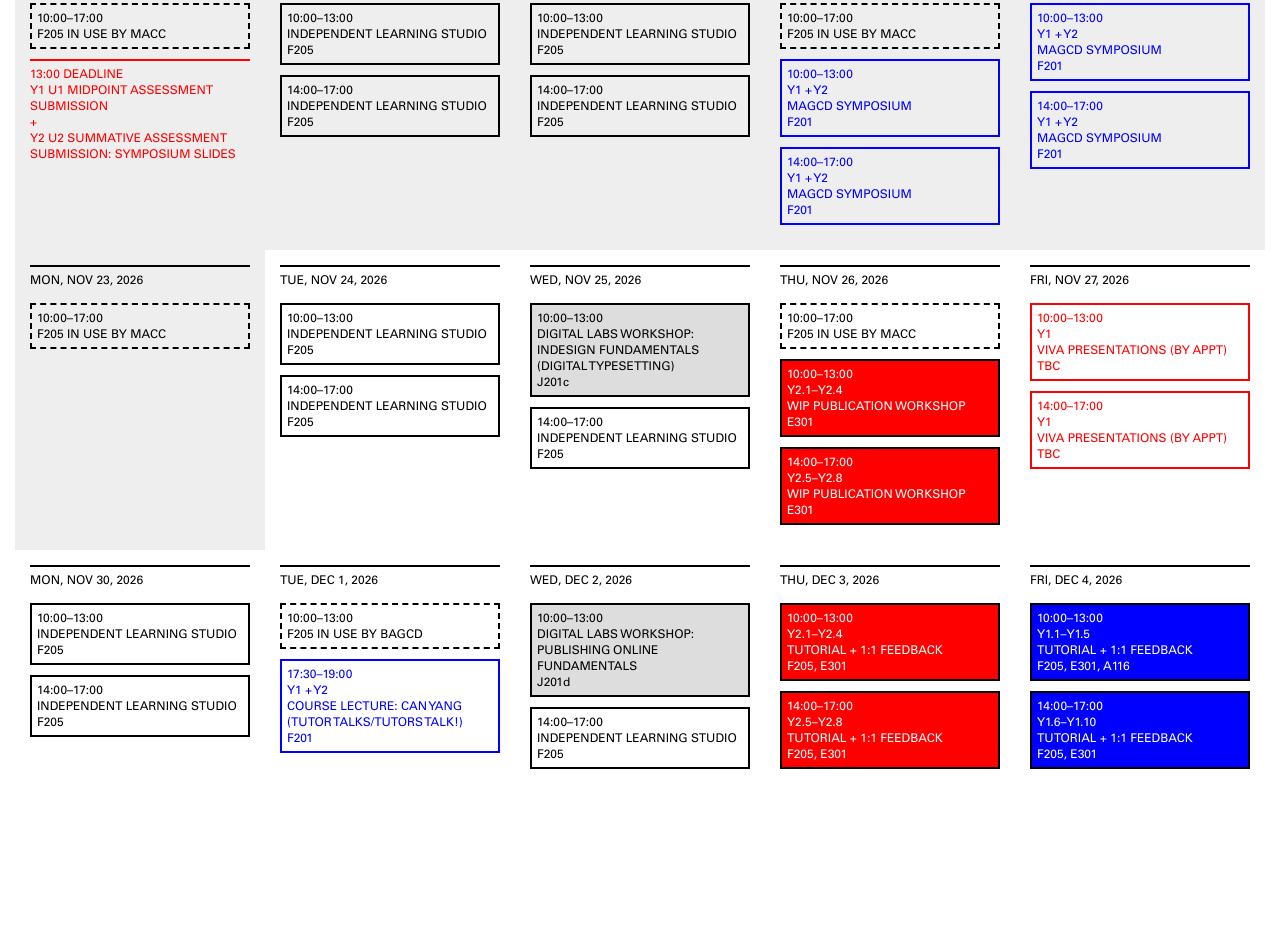
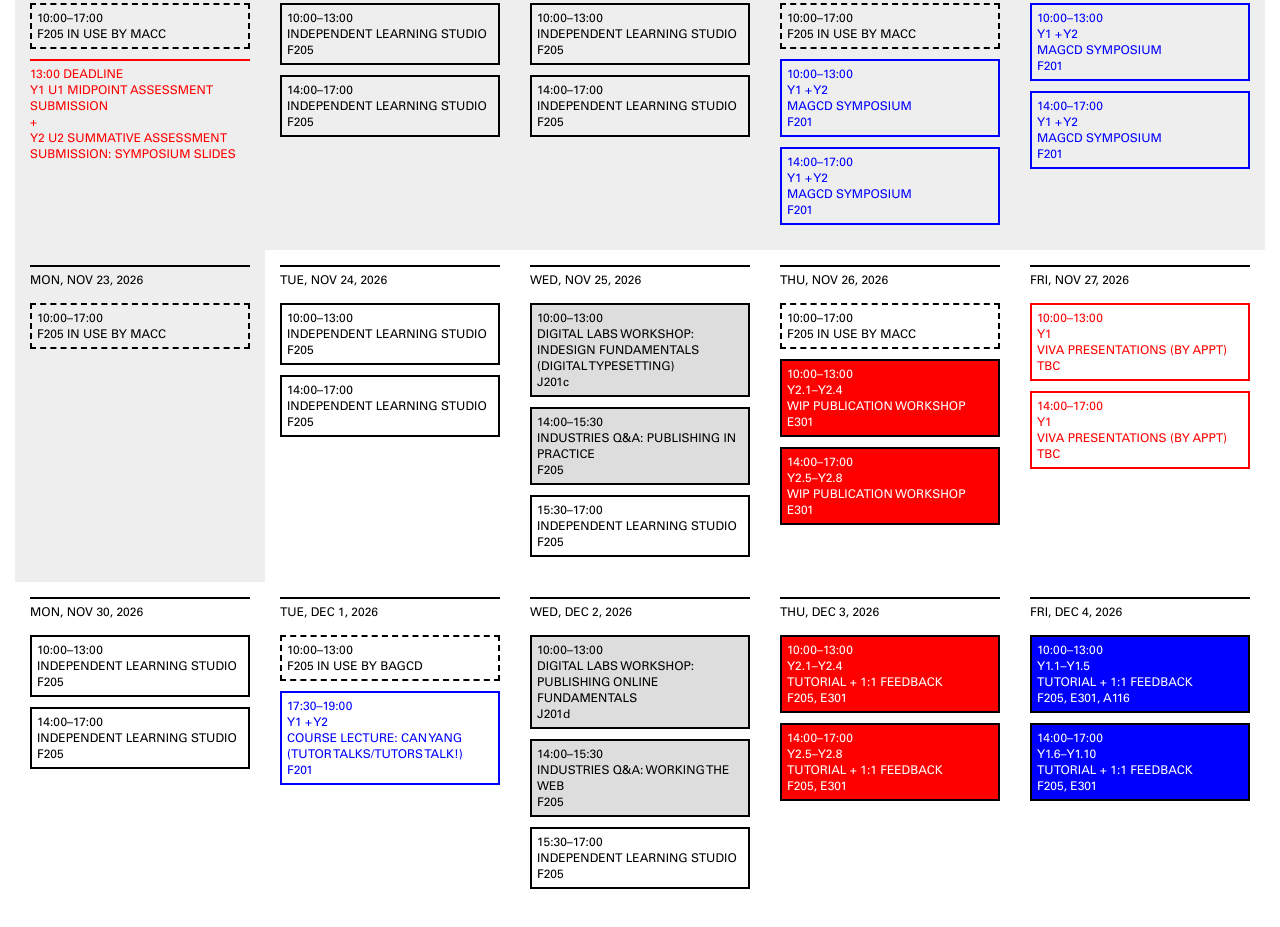
Before and after one commit to magcd/magcd.github.io, a plain HTML site: page calendar/202627_autumn.html in a window 1280 px wide. Shown: the part 3114-4041 px from the top of the page. Before the commit the page ends 3923 px from the top, so only its background shows below. Drawn offline with Linux system fonts and the light colour scheme.

Commit message:
industries Q&As

```diff
--- a/calendar/202627_autumn.html
+++ b/calendar/202627_autumn.html
@@ -1288,8 +1288,14 @@ MA GRAPHIC COMMUNICATION DESIGN<br>AUTUMN TERM 2026&ndash;27
 		J201c<br>
 		</div>
 
+		<div class="boxGrey">
+		14:00&ndash;15:30<br>
+		INDUSTRIES Q&amp;A: PUBLISHING IN PRACTICE<br>
+		F205<br>
+		</div>
+
 		<div class="boxWhite">
-		14:00&ndash;17:00<br>
+		15:30&ndash;17:00<br>
 		INDEPENDENT LEARNING STUDIO<br>
 		F205<br>
 		</div>
@@ -1412,8 +1418,14 @@ MA GRAPHIC COMMUNICATION DESIGN<br>AUTUMN TERM 2026&ndash;27
 		J201d<br>
 		</div>
 
+		<div class="boxGrey">
+		14:00&ndash;15:30<br>
+		INDUSTRIES Q&amp;A: WORKING THE WEB<br>
+		F205<br>
+		</div>
+
 		<div class="boxWhite">
-		14:00&ndash;17:00<br>
+		15:30&ndash;17:00<br>
 		INDEPENDENT LEARNING STUDIO<br>
 		F205<br>
 		</div>
```
